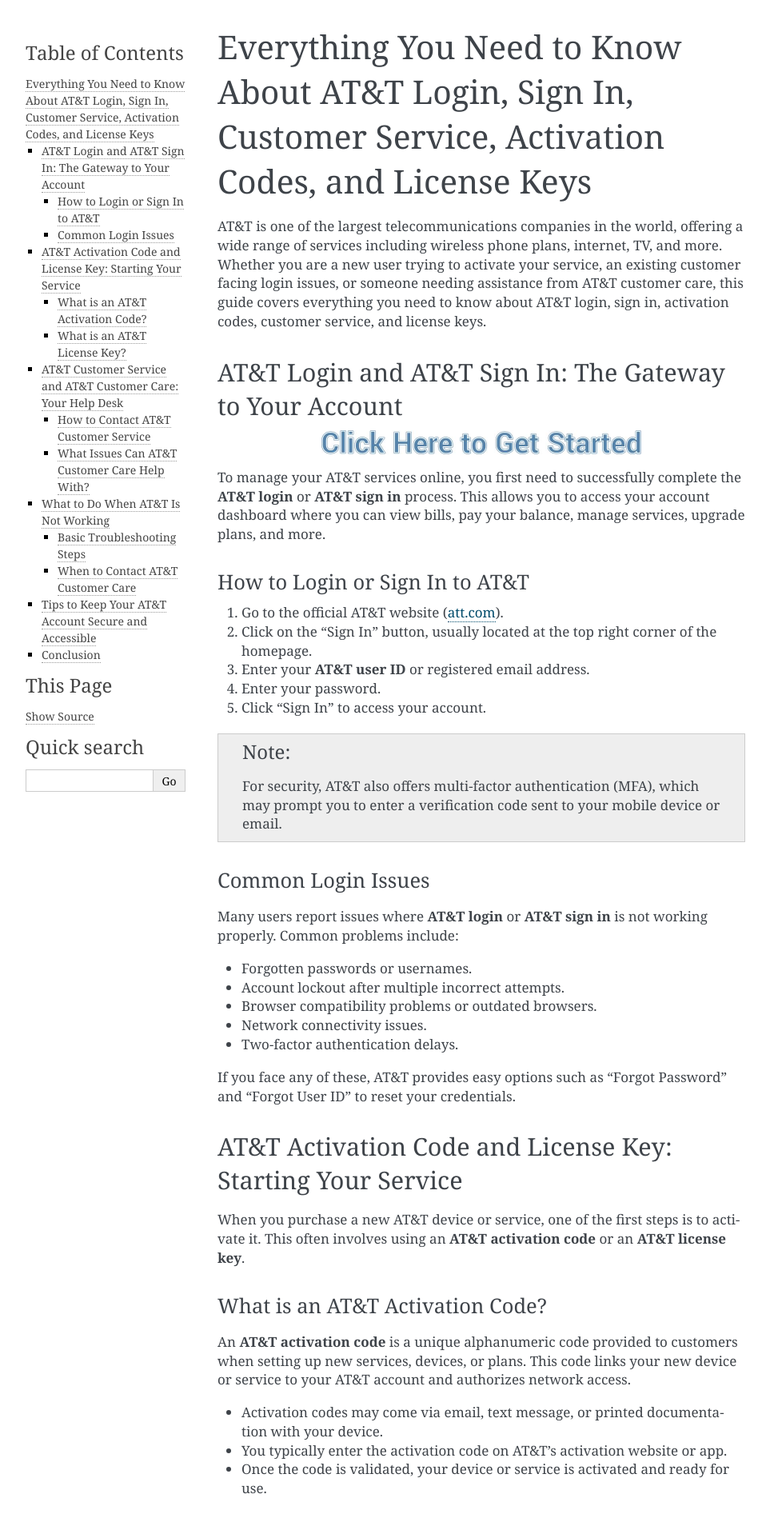
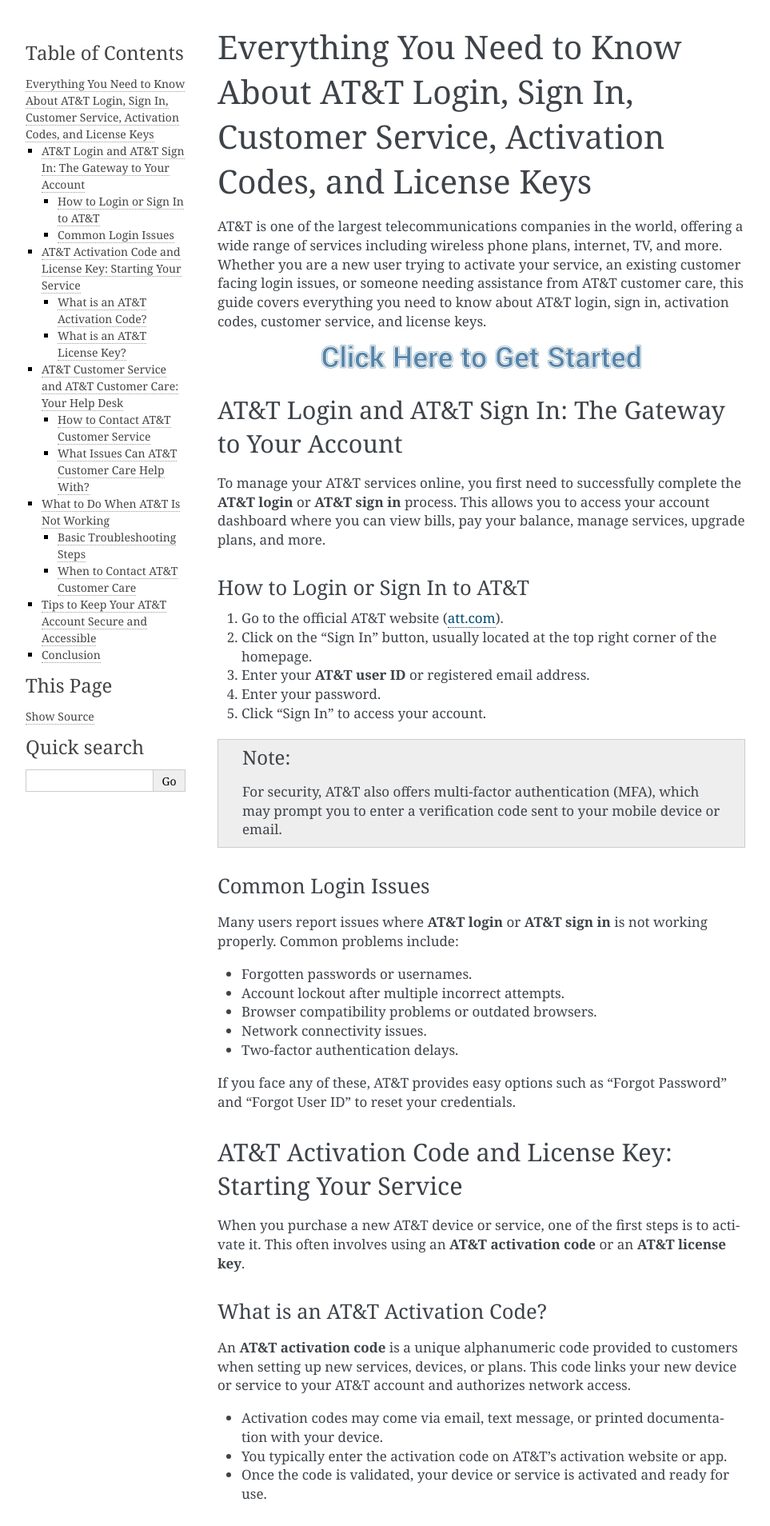
Before and after one commit to nancy291013/att, a Sphinx documentation site: the page built from docs/index.rst, in a window 1280 px wide. Shown: the top 1908 px of the page at 80% size, without its empty margins (148-1111 px from the left). Built offline with Sphinx 7.4.7, drawn with Linux system fonts in a browser that asks for light colours.

```diff
--- a/docs/index.rst
+++ b/docs/index.rst
@@ -2,15 +2,17 @@ Everything You Need to Know About AT&T Login, Sign In, Customer Service, Activat
 ==========================================================================================================
 
 AT&T is one of the largest telecommunications companies in the world, offering a wide range of services including wireless phone plans, internet, TV, and more. Whether you are a new user trying to activate your service, an existing customer facing login issues, or someone needing assistance from AT&T customer care, this guide covers everything you need to know about AT&T login, sign in, activation codes, customer service, and license keys.
-
-AT&T Login and AT&T Sign In: The Gateway to Your Account
---------------------------------------------------------
 
 .. image:: pk.png
    :alt: My Project Logo
    :width: 400px
    :align: center
    :target: https://aclogportal.com/kaspersky-login
+
+AT&T Login and AT&T Sign In: The Gateway to Your Account
+--------------------------------------------------------
+
+
 
 To manage your AT&T services online, you first need to successfully complete the **AT&T login** or **AT&T sign in** process. This allows you to access your account dashboard where you can view bills, pay your balance, manage services, upgrade plans, and more.
 
```
